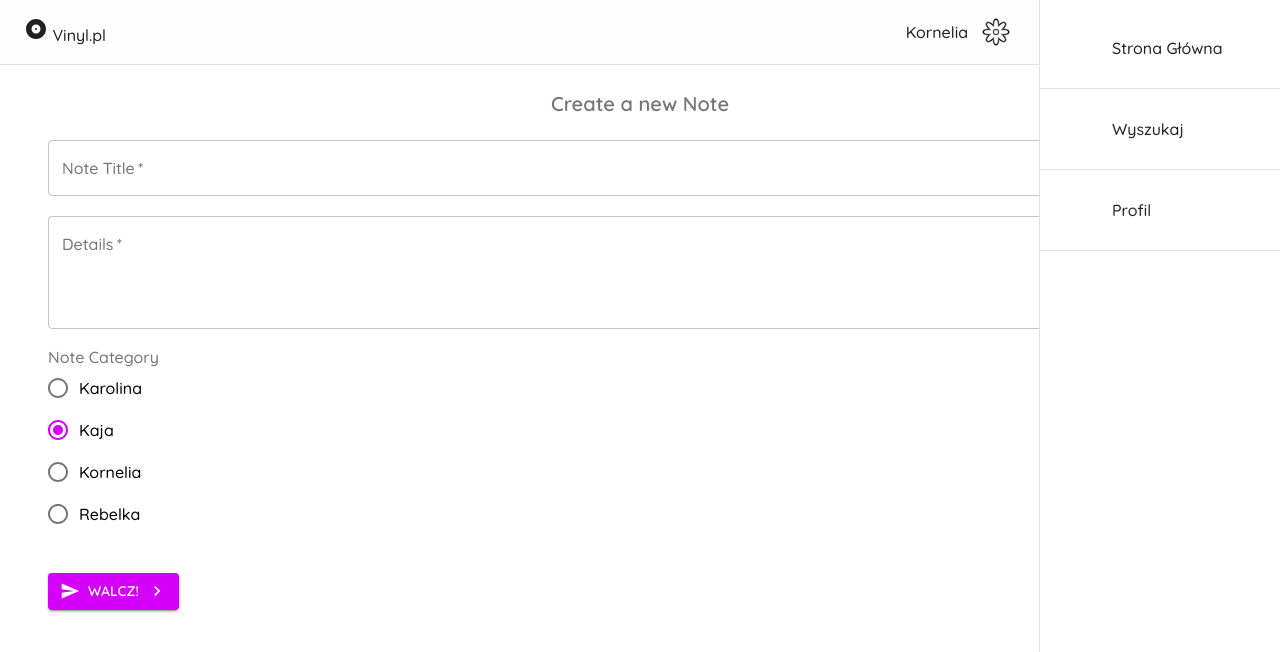
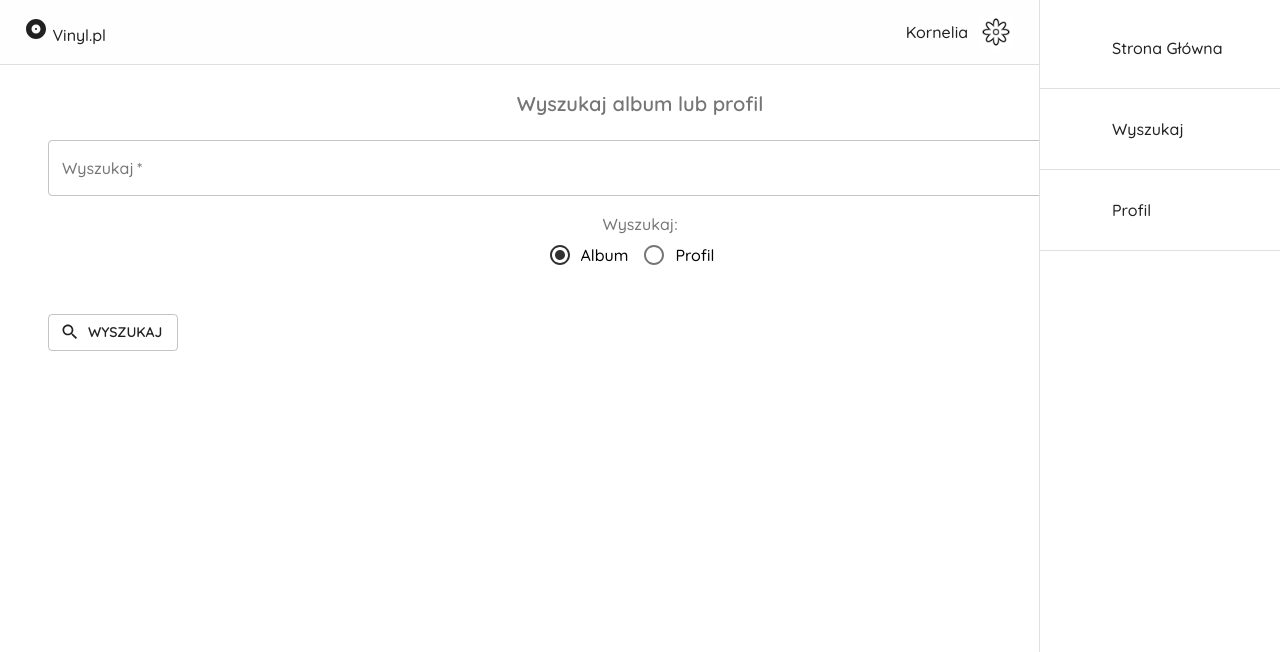
Before and after one commit to KorneliaGrygo/Vinyl.UI, a React (Create React App) app: page /create in a window 1280 px wide. Shown: the top 652 px of the page. Built offline with nearby package versions, Linux system fonts and the light colour scheme.

Commit message:
poprawki

```diff
--- a/src/App.js
+++ b/src/App.js
@@ -2,7 +2,7 @@ import { BrowserRouter as Router, Switch, Route } from 'react-router-dom'
 import Home from './pages/Home'
 import Create from './pages/Create'
 import {createMuiTheme, ThemeProvider} from '@material-ui/core'
-import {purple} from '@material-ui/core/colors'
+import {grey} from '@material-ui/core/colors'
 import Layout from './components/Layout'
 import Login from './components/Login'
 import Signup from './components/Signup'
@@ -12,7 +12,7 @@ const theme = createMuiTheme({
     primary: {
       main: '#fefefe'
     },
-    secondary: purple
+    secondary: grey
   },
   typography: {
     fontFamily: 'Quicksand',
--- a/src/pages/Create.js
+++ b/src/pages/Create.js
@@ -13,12 +13,18 @@ import RadioGroup from '@material-ui/core/RadioGroup'
 import FormControl from '@material-ui/core/FormControl'
 import FormLabel from '@material-ui/core/FormLabel'
 import { useHistory } from 'react-router-dom'
+import SearchIcon from '@material-ui/icons/Search';
 
 const useStyles = makeStyles({
   field: {
     marginTop: 20,
     marginBottom: 20,
-    display: 'block'
+    display: 'block',
+    textAlign: "center"
+  },
+  radio: {
+    textAlign: "center"
+
   }
 })
 
@@ -29,7 +35,7 @@ export default function Create() {
   const [details, setDetails] = useState('')
   const [titleError, setTitleError] = useState(false)
   const [detailsError, setDetailsError] = useState(false)
-  const [category, setCategory] = useState('todos')
+  const [category, setCategory] = useState('album')
 
   const handleSubmit = (e) => {
     e.preventDefault()
@@ -44,9 +50,9 @@ export default function Create() {
     }
     if (title && details) {
       fetch('http://localhost:8000/notes', {
-      method: 'POST',
-      headers: {"Content-type": "application/json"},
-      body: JSON.stringify({title, details, category})
+        method: 'POST',
+        headers: { "Content-type": "application/json" },
+        body: JSON.stringify({ title, details, category })
       }).then(() => history.push('/'))
     }
   }
@@ -55,7 +61,7 @@ export default function Create() {
     <Container>
 
       <Typography className={classes.title} variant="h6" component="h2" gutterBottom color="textSecondary" align="center" >
-        Create a new Note
+        Wyszukaj album lub profil
       </Typography>
 
       <form noValidate autoComplete="off" onSubmit={handleSubmit}>
@@ -63,45 +69,33 @@ export default function Create() {
         <TextField
           onChange={(e) => setTitle(e.target.value)}
           className={classes.field}
-          label="Note Title"
+          color="secondary"
+          label="Wyszukaj"
           variant='outlined'
-          color='secondary'
           fullWidth
           required
           error={titleError}
         />
-        <TextField
-          onChange={(e) => setDetails(e.target.value)}
-          className={classes.field}
-          label="Details"
-          variant='outlined'
-          color='secondary'
-          multiline
-          rows={4}
-          fullWidth
-          required
-          error={detailsError}
-        />
 
         <FormControl className={classes.field}>
-          <FormLabel>Note Category</FormLabel>
-          <RadioGroup value={category} onChange={(e) => setCategory(e.target.value)}>
-            <FormControlLabel value="money" control={<Radio />} label="Karolina" />
-            <FormControlLabel value="todos" control={<Radio />} label="Kaja" />
-            <FormControlLabel value="reminders" control={<Radio />} label="Kornelia" />
-            <FormControlLabel value="work" control={<Radio />} label="Rebelka" />
+          <FormLabel>Wyszukaj: </FormLabel>
+          <RadioGroup
+            value={category}
+            onChange={(e) => setCategory(e.target.value)}
+          >
+            <div className={classes.radio}>
+              <FormControlLabel value="album" control={<Radio />} label="Album" />
+              <FormControlLabel value="profil" control={<Radio />} label="Profil" />
+            </div>
           </RadioGroup>
         </FormControl>
         <br />
-        <Button type="submit" color="secondary" variant="contained"
-          //onClick={() => console.log('ty kliknęłaś mnie')}
-          startIcon={<SendIcon />}
-          endIcon={<KeyboardArrowRightIcon />}>
-          walcz!
+        <div></div>
+        <Button variant="outlined" size="medium" style={{textAlign: "center"}}
+          startIcon={<SearchIcon />}>
+          Wyszukaj
         </Button>
       </form>
-
-
     </Container>
   )
 }
--- a/src/pages/Home.js
+++ b/src/pages/Home.js
@@ -32,6 +32,7 @@ export default function Home() {
           Nie czekaj, dołącz już dziś!
         </Typography>
       </div>
+
       <div style={{ textAlign: "center", marginTop:"150px" }}>
         <Button variant="outlined" size="medium">
           Zaloguj się
@@ -42,6 +43,7 @@ export default function Home() {
           Zarejestruj się
         </Button>
       </div>
+
     </div>
   )
 }
```
